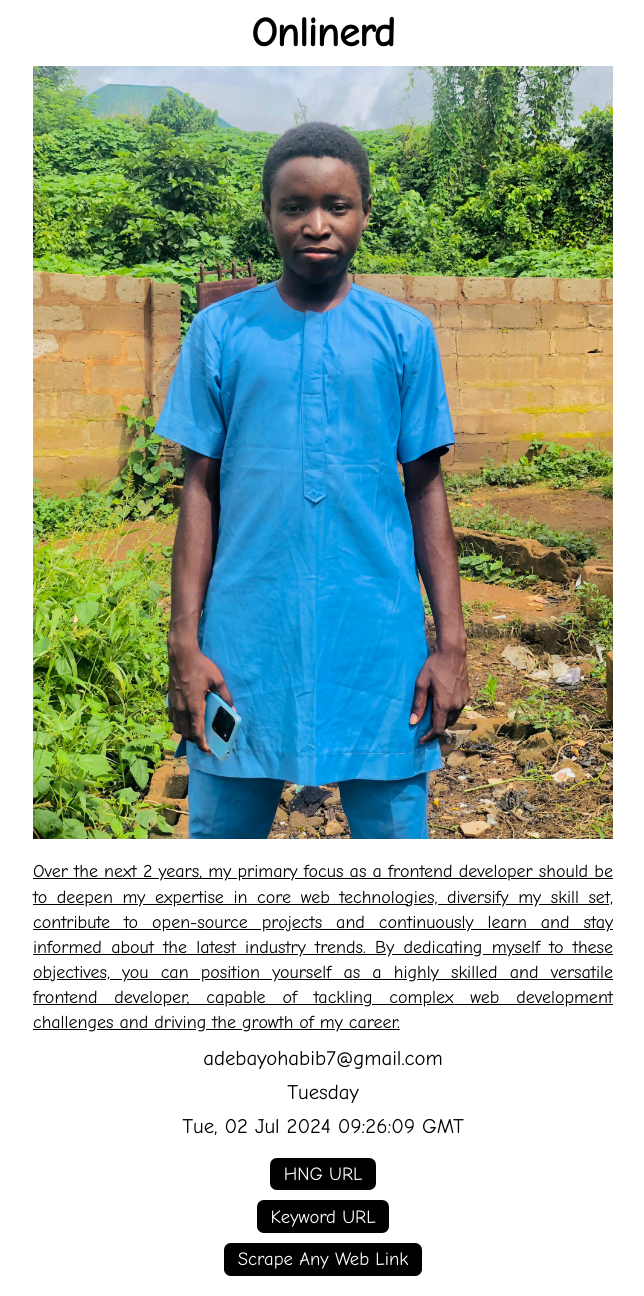
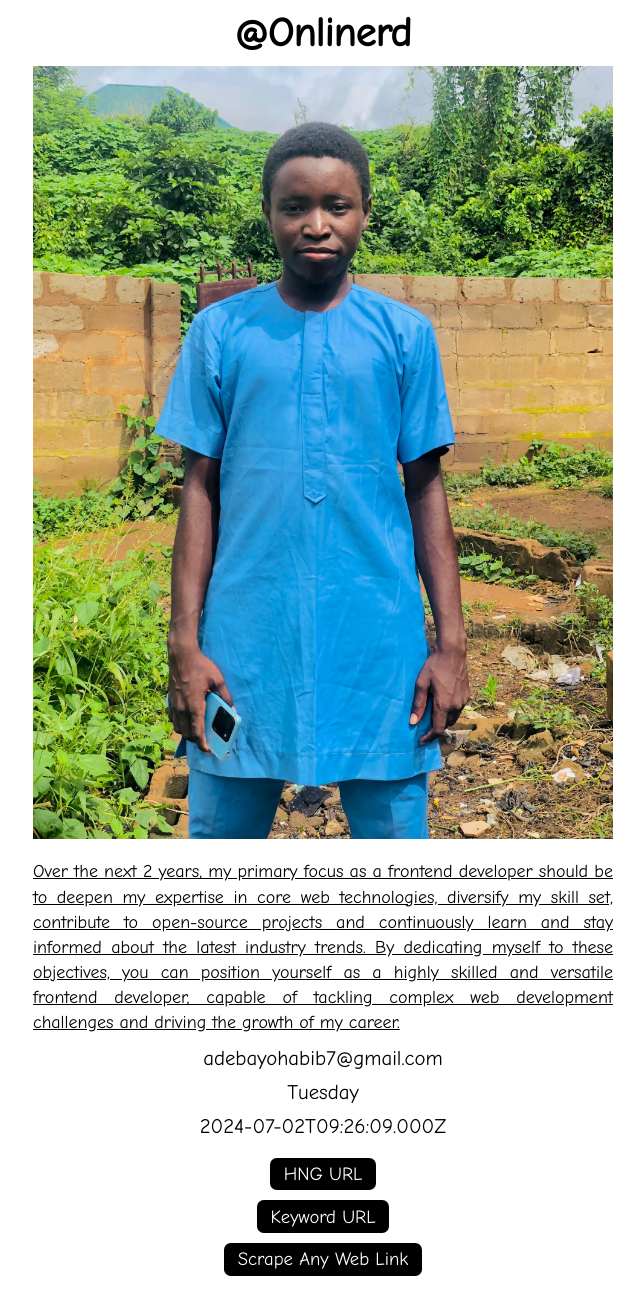
Before and after one commit to Habib-0007/Personal-Website-HNG, a plain HTML site: page index.html in a window 1280 px wide. Shown: the whole page, without its empty margins (317-961 px from the left). Drawn offline with Linux system fonts and the light colour scheme.

Commit message:
change the time to conform to UTC standard

```diff
--- a/index.html
+++ b/index.html
@@ -27,7 +27,7 @@
 					class="name"
 					data-testid="slackDisplayName"
 				>
-					Onlinerd
+					@Onlinerd
 				</h1>
 				<div class="image">
 					<img
--- a/js/index.js
+++ b/js/index.js
@@ -37,5 +37,5 @@ switch (today) {
 
 todayText.textContent = `${text}`;
 
-const mainTime = date.toUTCString();
+const mainTime = date.toISOString();
 utcTime.textContent = `${mainTime}`;
```
